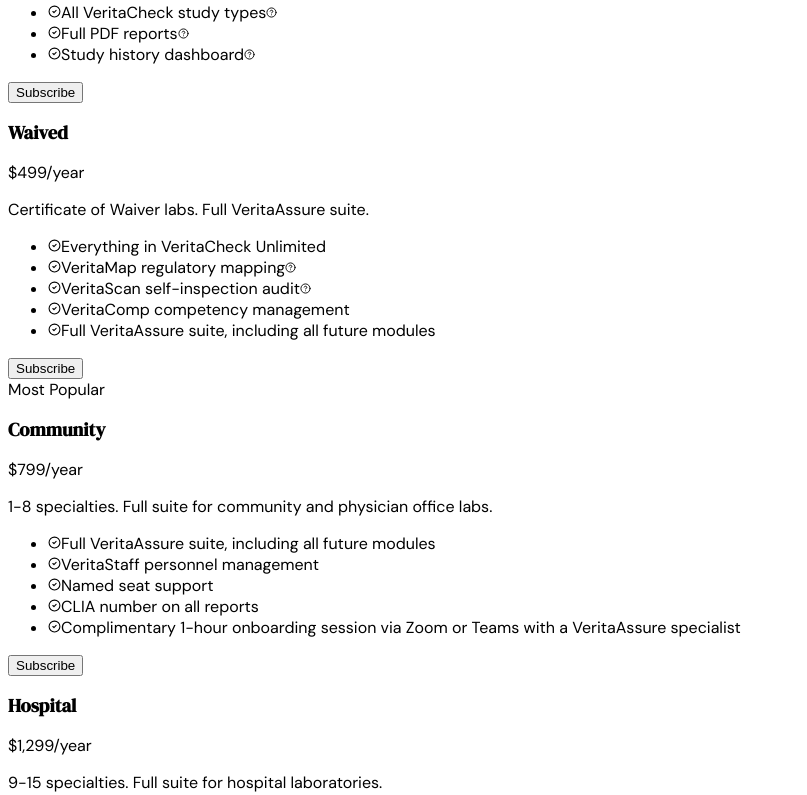
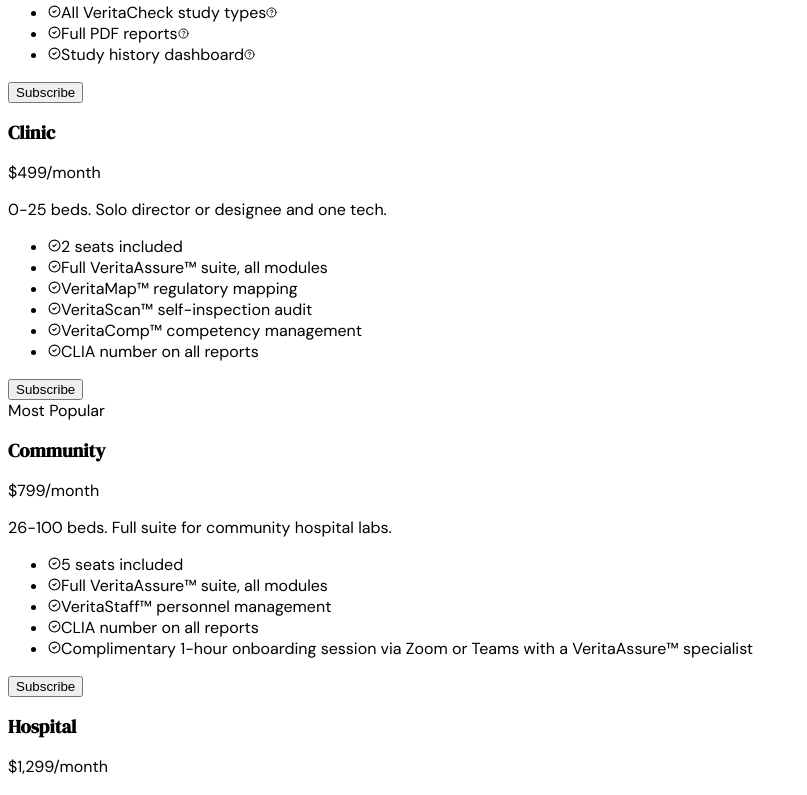
Before and after one commit to mav40121/veritas-lab-services, a React (Vite) app in the folder client/: page /#/veritacheck in a window 1280 px wide. Shown: the part 1840-2635 px from the top of the page, without its empty margins (0-807 px from the left). Built offline with nearby package versions, Linux system fonts and the light colour scheme.

Commit message:
feat: update pricing to bed-count tiers, monthly billing, seat counts - remove old specialty-count model

```diff
--- a/client/src/pages/ServicesPage.tsx
+++ b/client/src/pages/ServicesPage.tsx
@@ -218,7 +218,7 @@ export default function ServicesPage() {
                   <div className="space-y-3">
                     <div><div className="text-xs text-muted-foreground">Per Study</div><div className="font-bold text-xl text-primary">$25</div></div>
                     <div><div className="text-xs text-muted-foreground">VeritaCheck&#8482; Unlimited</div><div className="font-bold text-xl text-primary">$299<span className="text-sm font-normal text-muted-foreground">/yr</span></div></div>
-                    <div><div className="text-xs text-muted-foreground">Full Suite</div><div className="font-bold text-xl text-primary">from $499<span className="text-sm font-normal text-muted-foreground">/yr</span></div></div>
+                    <div><div className="text-xs text-muted-foreground">Full Suite</div><div className="font-bold text-xl text-primary">from $499<span className="text-sm font-normal text-muted-foreground">/mo</span></div></div>
                   </div>
                   <Button asChild className="mt-4 bg-primary hover:bg-primary/90 text-primary-foreground" size="sm">
                     <Link href="/veritacheck">Try VeritaCheck™ Free <ChevronRight size={13} className="ml-1" /></Link>
--- a/client/src/pages/VeritaAssurePage.tsx
+++ b/client/src/pages/VeritaAssurePage.tsx
@@ -77,12 +77,12 @@ const MODULES = [
 ];
 
 const PRICING = [
-  { tier: "Per Study", price: "$25", note: "One-time, VeritaCheck only" },
-  { tier: "VeritaCheck™ Unlimited", price: "$299/yr", note: "CLIA required, single user" },
-  { tier: "Waived", price: "$499/yr", note: "Certificate of Waiver labs, all modules" },
-  { tier: "Community", price: "$799/yr", note: "1-8 specialties, all modules" },
-  { tier: "Hospital", price: "$1,299/yr", note: "9-15 specialties, all modules" },
-  { tier: "Large Hospital", price: "$1,999/yr", note: "16+ specialties, all modules" },
+  { tier: "Per Study", price: "$25", note: "One-time, VeritaCheck™ only" },
+  { tier: "VeritaCheck™ Unlimited", price: "$299/yr", note: "Single user, method validation only" },
+  { tier: "Clinic", price: "$499/mo", note: "0-25 beds, 2 seats" },
+  { tier: "Community", price: "$799/mo", note: "26-100 beds, 5 seats" },
+  { tier: "Hospital", price: "$1,299/mo", note: "101-300 beds, 15 seats" },
+  { tier: "Enterprise", price: "$1,999/mo", note: "300+ beds, 25 seats" },
 ];
 
 const DOWNLOADS = [
@@ -240,8 +240,8 @@ export default function VeritaAssurePage() {
             Pricing
           </div>
           <p className="text-sm text-muted-foreground mb-5 max-w-2xl">
-            Plans are sized by CLIA specialty count and automatically assigned at checkout after your CLIA lookup.
-            Seat 1 is included in every plan. Additional seats available starting at $199/seat/year.
+            Plan tier is suggested at signup based on your licensed bed count. Seats are included per plan.
+            All plans include a 14-day trial period. BAA available for covered entities.
           </p>
           <div className="grid sm:grid-cols-2 lg:grid-cols-3 gap-3">
             {PRICING.map(({ tier, price, note }) => (
--- a/client/src/pages/VeritaCheckPage.tsx
+++ b/client/src/pages/VeritaCheckPage.tsx
@@ -161,10 +161,10 @@ const featureTooltips: Record<string, string> = {
 const plans = [
   { priceType: "perStudy",        name: "Per Study",              price: "$25",    unit: "one-time",  description: "Pay as you go. No subscription required.",                                                                               features: ["Single study run", "Full PDF report", "All study types included", "CLIA pass/fail evaluation"],                                                                                  cta: "Buy a Study",    highlight: false, badge: null },
   { priceType: "veritacheck_only", name: "VeritaCheck™ Unlimited", price: "$299",   unit: "per year",  description: "Single user. Method validation suite only. No CLIA number required.",                                                    features: ["Unlimited studies", "All VeritaCheck study types", "Full PDF reports", "Study history dashboard"],                                                                                                    cta: "Subscribe",      highlight: false, badge: null },
-  { priceType: "waived",          name: "Waived",                 price: "$499",   unit: "per year",  description: "Certificate of Waiver labs. Full VeritaAssure suite.",                                                                   features: ["Everything in VeritaCheck Unlimited", "VeritaMap regulatory mapping", "VeritaScan self-inspection audit", "VeritaComp competency management", "Full VeritaAssure suite, including all future modules"],                                                              cta: "Subscribe",      highlight: false, badge: null },
-  { priceType: "community",       name: "Community",              price: "$799",   unit: "per year",  description: "1-8 specialties. Full suite for community and physician office labs.",                                                    features: ["Full VeritaAssure suite, including all future modules", "VeritaStaff personnel management", "Named seat support", "CLIA number on all reports", "Complimentary 1-hour onboarding session via Zoom or Teams with a VeritaAssure specialist"],                                                                                           cta: "Subscribe",      highlight: true,  badge: "Most Popular" },
-  { priceType: "hospital",        name: "Hospital",               price: "$1,299", unit: "per year",  description: "9-15 specialties. Full suite for hospital laboratories.",                                                                features: ["Everything in Community", "Higher seat capacity", "Priority support", "Complimentary 1-hour onboarding session via Zoom or Teams with a VeritaAssure specialist"],                                                                                                                                cta: "Subscribe",      highlight: false, badge: null },
-  { priceType: "large_hospital",  name: "Large Hospital",         price: "$1,999", unit: "per year",  description: "16+ specialties. Full suite for large hospital and reference labs.",                                                     features: ["Everything in Hospital", "Maximum seat capacity", "Priority support", "Consulting access", "Complimentary 1-hour onboarding session via Zoom or Teams with a VeritaAssure specialist"],                                                                                                           cta: "Subscribe",      highlight: false, badge: null },
+  { priceType: "clinic",          name: "Clinic",                 price: "$499",   unit: "per month", description: "0-25 beds. Solo director or designee and one tech.",                                                                      features: ["2 seats included", "Full VeritaAssure™ suite, all modules", "VeritaMap™ regulatory mapping", "VeritaScan™ self-inspection audit", "VeritaComp™ competency management", "CLIA number on all reports"],                                                                                                 cta: "Subscribe",      highlight: false, badge: null },
+  { priceType: "community",       name: "Community",              price: "$799",   unit: "per month", description: "26-100 beds. Full suite for community hospital labs.",                                                                    features: ["5 seats included", "Full VeritaAssure™ suite, all modules", "VeritaStaff™ personnel management", "CLIA number on all reports", "Complimentary 1-hour onboarding session via Zoom or Teams with a VeritaAssure™ specialist"],                                                                   cta: "Subscribe",      highlight: true,  badge: "Most Popular" },
+  { priceType: "hospital",        name: "Hospital",               price: "$1,299", unit: "per month", description: "101-300 beds. Full suite for regional and acute care hospital labs.",                                                     features: ["15 seats included", "Everything in Community", "Priority support", "Complimentary 1-hour onboarding session via Zoom or Teams with a VeritaAssure™ specialist"],                                                                                                                             cta: "Subscribe",      highlight: false, badge: null },
+  { priceType: "enterprise",      name: "Enterprise",             price: "$1,999", unit: "per month", description: "300+ beds. Multi-department or health system.",                                                                         features: ["25 seats included", "Everything in Hospital", "Priority support", "Consulting access", "BAA available", "Complimentary 1-hour onboarding session via Zoom or Teams with a VeritaAssure™ specialist"],                                                                                       cta: "Subscribe",      highlight: false, badge: null },
 ];
 
 export default function VeritaCheckPage() {
@@ -195,7 +195,7 @@ export default function VeritaCheckPage() {
   }, [search]);
 
   // Plans that require a CLIA number before checkout
-  const CLIA_REQUIRED_PLANS = new Set(["waived", "community", "hospital", "large_hospital"]);
+  const CLIA_REQUIRED_PLANS = new Set(["clinic", "community", "hospital", "enterprise"]);
 
   const handleBuy = async (priceType: string) => {
     if (!isLoggedIn) {
@@ -783,7 +783,7 @@ export default function VeritaCheckPage() {
                       <div className="text-xs text-muted-foreground">VeritaCheck&#8482; Unlimited (single user)</div>
                     </div>
                     <div className="bg-card border border-border rounded-lg px-4 py-2.5 text-center">
-                      <div className="text-2xl font-bold text-primary">From $499/yr</div>
+                      <div className="text-2xl font-bold text-primary">From $499/mo</div>
                       <div className="text-xs text-muted-foreground">Full VeritaAssure&#8482; Suite</div>
                     </div>
                   </div>
@@ -1774,10 +1774,10 @@ export default function VeritaCheckPage() {
               <Shield size={20} className="text-primary mt-0.5 shrink-0" />
               <div>
                 <div className="font-semibold text-sm mb-1">
-                  Enterprise: <span className="text-primary">Custom pricing</span>
+                  Need a custom arrangement? <span className="text-primary">Contact us</span>
                 </div>
                 <p className="text-sm text-muted-foreground mb-2">
-                  Unlimited users, multiple sites. Contact us for a custom quote.
+                  Multi-site health systems, academic medical centers, or reference labs with unique requirements. Contact us to discuss.
                 </p>
                 <Link href="/contact" className="inline-flex items-center gap-1 text-sm text-primary hover:underline font-medium">
                   Contact Us <ChevronRight size={13} />
```
